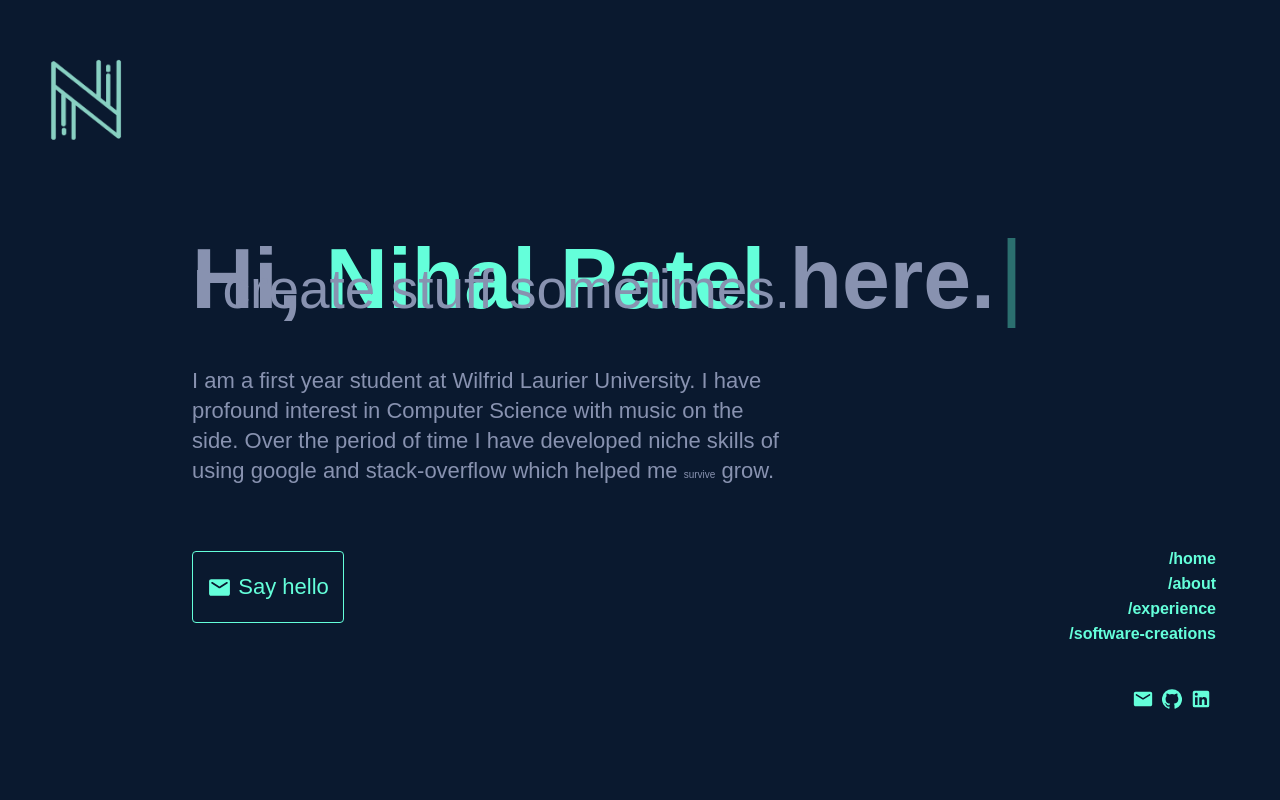
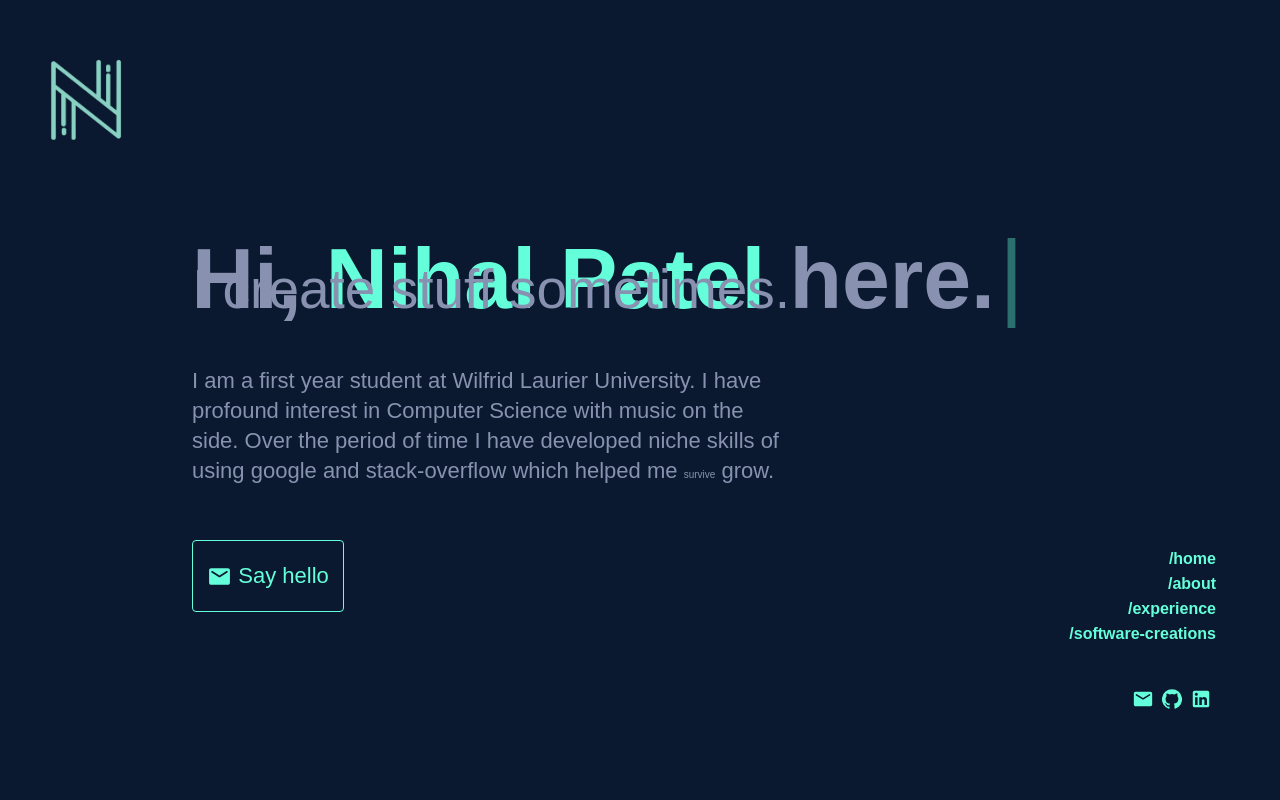
Before and after one commit to Nihal-P/reactapp, a JavaScript app: page / in a window 1280 px wide. Shown: the top 800 px of the page. Built offline with nearby package versions, Linux system fonts and the light colour scheme; the HTML template or start-up script is replaced by a standard one; a web font is replaced by a local one.

Commit message:
fixed the position of email button

```diff
--- a/src/Intro.css
+++ b/src/Intro.css
@@ -91,7 +91,7 @@
 
 .emailink {
     border: 1px solid #64ffda;
-    margin-top: -1%;
+    margin-top: -2%;
     border-radius: 4px;
     display: flex;
     justify-content: center;
```
